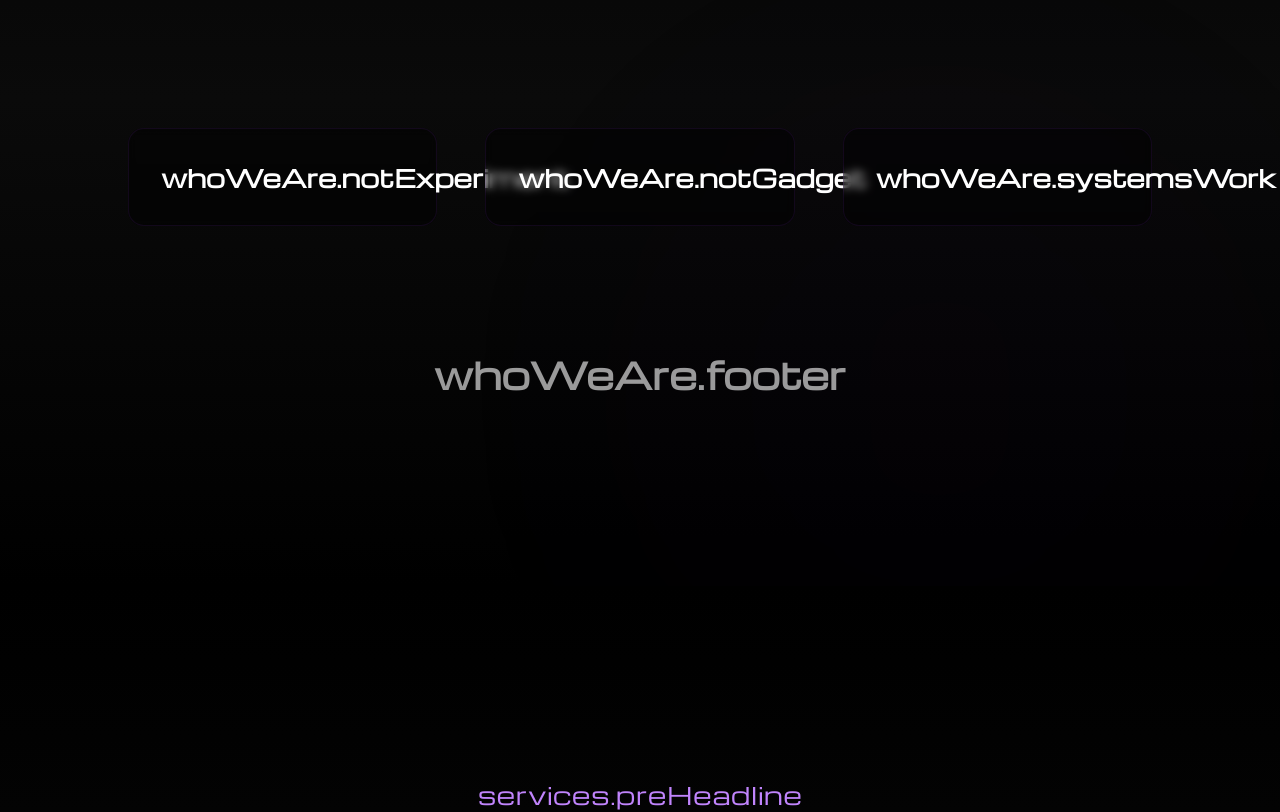
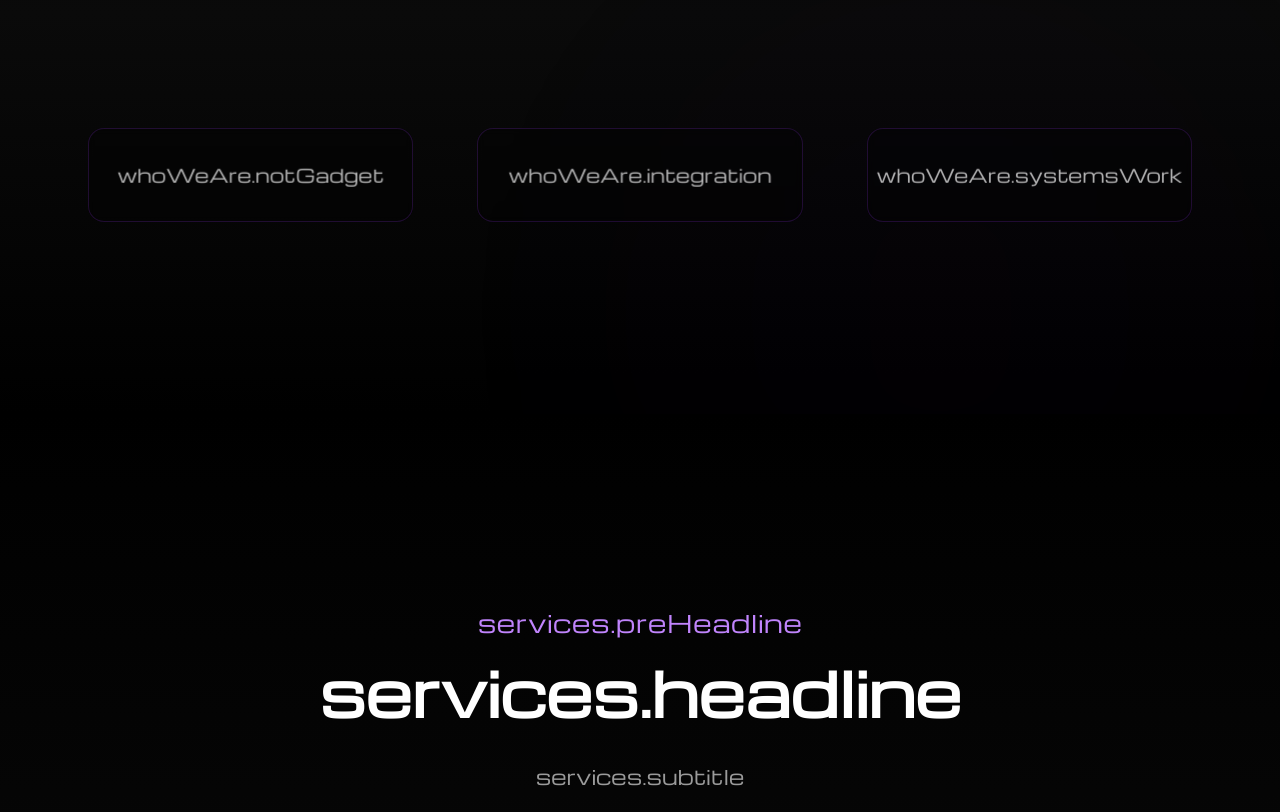
Before and after one commit to clippyt03/futura, a React (Vite) app: page / in a window 1280 px wide. Shown: the part 1200-2012 px from the top of the page. Built offline with nearby package versions, Linux system fonts and the light colour scheme; the HTML template or start-up script is replaced by a standard one.

Commit message:
Updated WhoWeAre.tsx

```diff
--- a/src/components/TiltCard.tsx
+++ b/src/components/TiltCard.tsx
@@ -61,8 +61,8 @@ export default function TiltCard({
       }}
       transition={{
         type: 'spring',
-        stiffness: 400,
-        damping: 30,
+        stiffness: 600,
+        damping: 20,
       }}
     >
       <div
--- a/src/components/WhoWeAre.tsx
+++ b/src/components/WhoWeAre.tsx
@@ -1,8 +1,38 @@
 import { motion } from 'framer-motion';
 import { useTranslation } from 'react-i18next';
+import TiltCard from './TiltCard';
 
 export default function WhoWeAre() {
   const { t } = useTranslation();
+
+  const items = [
+    { text: t('whoWeAre.notGadget') },
+    { text: t('whoWeAre.integration') },
+    { text: t('whoWeAre.systemsWork') },
+  ];
+
+  const containerVariants = {
+    hidden: { opacity: 0 },
+    visible: {
+      opacity: 1,
+      transition: {
+        staggerChildren: 0.2,
+        delayChildren: 0.3,
+      },
+    },
+  };
+
+  const cardVariants = {
+    hidden: { opacity: 0, y: 30 },
+    visible: {
+      opacity: 1,
+      y: 0,
+      transition: {
+        duration: 0.6,
+        ease: "easeOut",
+      },
+    },
+  };
 
   return (
     <section id="who-we-are" className="relative py-40 md:py-48 overflow-hidden">
@@ -46,62 +76,31 @@ export default function WhoWeAre() {
           </motion.p>
         </motion.div>
 
-        {/* Three columns */}
+        {/* Three cards */}
         <motion.div
-          className="grid grid-cols-1 md:grid-cols-3 gap-8 md:gap-12 mb-24 md:mb-32 max-w-5xl mx-auto"
-          initial={{ opacity: 0 }}
-          whileInView={{ opacity: 1 }}
+          className="grid grid-cols-1 md:grid-cols-3 gap-12 md:gap-16"
+          variants={containerVariants}
+          initial="hidden"
+          whileInView="visible"
           viewport={{ once: true }}
-          transition={{ duration: 0.8, delay: 0.4 }}
         >
-          <motion.div
-            className="bg-black/40 backdrop-blur-sm p-8 rounded-2xl border border-purple-500/10"
-            initial={{ opacity: 0, y: 30 }}
-            whileInView={{ opacity: 1, y: 0 }}
-            viewport={{ once: true }}
-            transition={{ duration: 0.6, delay: 0.5 }}
-          >
-            <p className="text-xl md:text-2xl font-bold text-white leading-relaxed">
-              {t('whoWeAre.notExperiment')}
-            </p>
-          </motion.div>
-
-          <motion.div
-            className="bg-black/40 backdrop-blur-sm p-8 rounded-2xl border border-purple-500/10"
-            initial={{ opacity: 0, y: 30 }}
-            whileInView={{ opacity: 1, y: 0 }}
-            viewport={{ once: true }}
-            transition={{ duration: 0.6, delay: 0.7 }}
-          >
-            <p className="text-xl md:text-2xl font-bold text-white leading-relaxed">
-              {t('whoWeAre.notGadget')}
-            </p>
-          </motion.div>
-
-          <motion.div
-            className="bg-black/40 backdrop-blur-sm p-8 rounded-2xl border border-purple-500/10"
-            initial={{ opacity: 0, y: 30 }}
-            whileInView={{ opacity: 1, y: 0 }}
-            viewport={{ once: true }}
-            transition={{ duration: 0.6, delay: 0.9 }}
-          >
-            <p className="text-xl md:text-2xl font-bold text-white leading-relaxed">
-              {t('whoWeAre.systemsWork')}
-            </p>
-          </motion.div>
-        </motion.div>
-
-        {/* Footer tagline */}
-        <motion.div
-          className="text-center"
-          initial={{ opacity: 0, y: 20 }}
-          whileInView={{ opacity: 1, y: 0 }}
-          viewport={{ once: true }}
-          transition={{ duration: 0.8, delay: 1.1 }}
-        >
-          <p className="font-michroma text-2xl md:text-3xl lg:text-4xl font-bold text-white/60">
-            {t('whoWeAre.footer')}
-          </p>
+          {items.map((item, index) => (
+            <motion.div
+              key={index}
+              variants={cardVariants}
+              className="h-full"
+            >
+              <TiltCard
+                className="group h-full p-8 rounded-2xl bg-black/20 backdrop-blur-sm border border-purple-500/20 hover:border-purple-500/50 transition-all duration-300 flex items-center justify-center"
+                tiltStrength={10}
+                glowColor="rgba(147,51,234,0.5)"
+              >
+                <p className="text-base md:text-lg text-white/70 leading-relaxed font-light text-center">
+                  {item.text}
+                </p>
+              </TiltCard>
+            </motion.div>
+          ))}
         </motion.div>
       </div>
     </section>
```
Also changed, not shown: src/i18n/locales/en.json (+11 -12 lines), src/i18n/locales/pl.json (+11 -12 lines).
